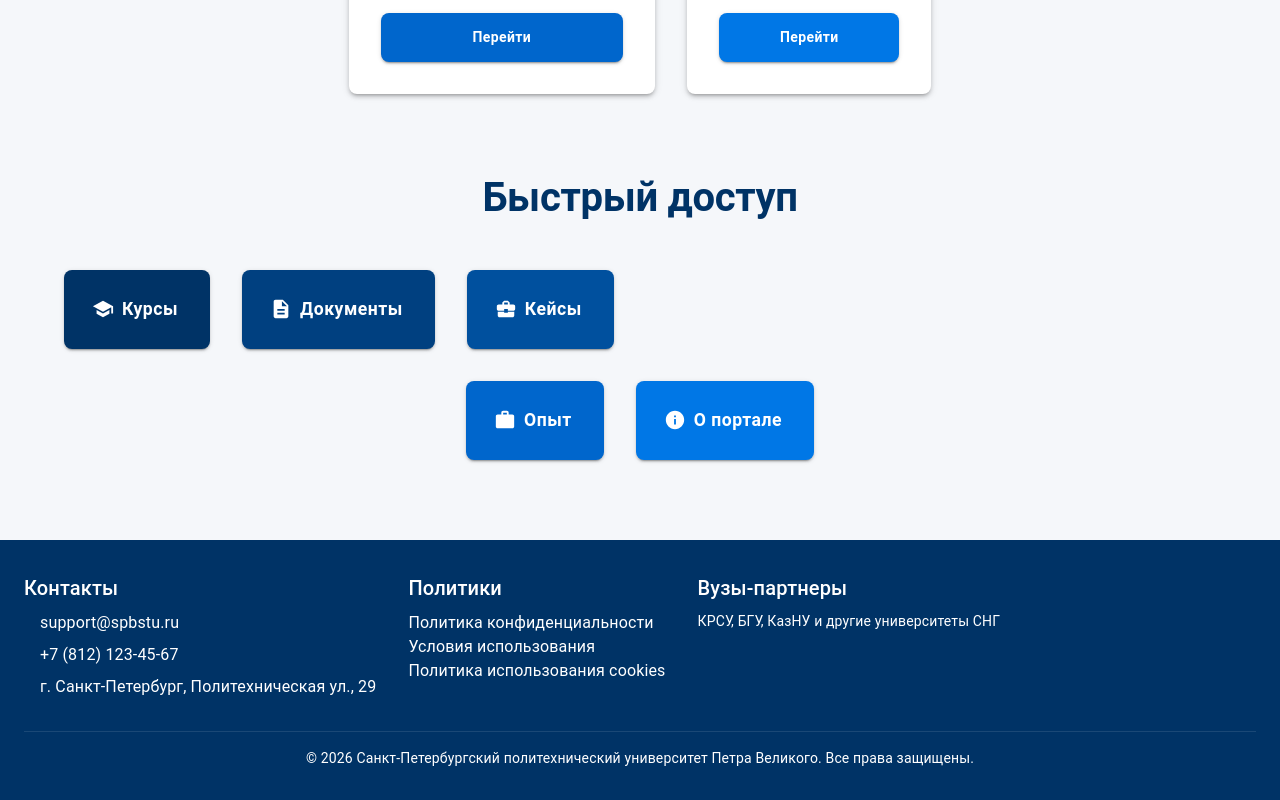
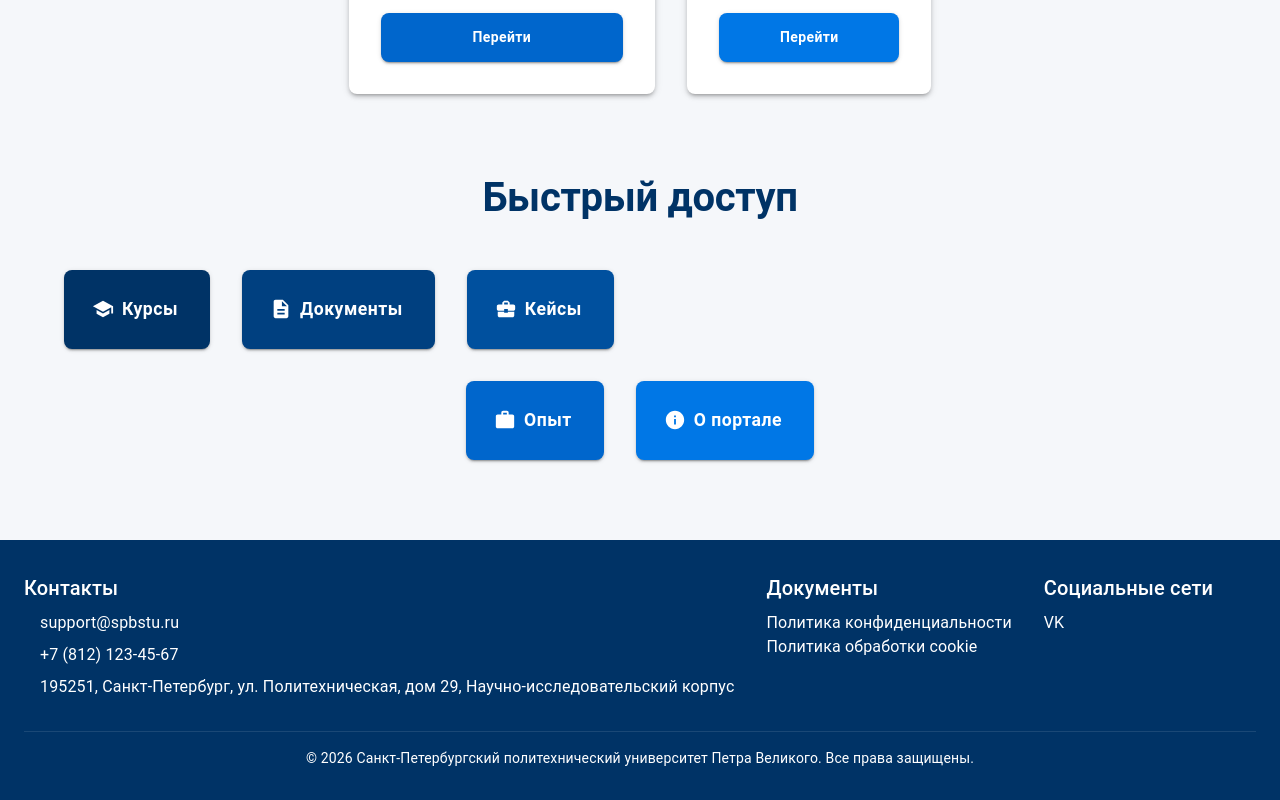
Before and after one commit to AntonDal1os/serviceKRSU, a React (Create React App) app: page / in a window 1280 px wide. Shown: the part 1242-2042 px from the top of the page. Built offline with nearby package versions, Linux system fonts and the light colour scheme; some icons are missing.

Commit message:
fix(footer): обновил footer

```diff
--- a/src/components/Layout/Footer/Footer.jsx
+++ b/src/components/Layout/Footer/Footer.jsx
@@ -4,7 +4,7 @@ import {
   Container,
   Grid,
   Typography,
-  Link,
+  Link as MuiLink,
   Box,
 } from '@mui/material';
 import EmailIcon from '@mui/icons-material/Email';
@@ -13,6 +13,14 @@ import LocationOnIcon from '@mui/icons-material/LocationOn';
 
 const Footer = () => {
   const currentYear = new Date().getFullYear();
+  const supportEmail = 'support@spbstu.ru';
+  const mailSubject = 'Поддержка платформы СПбПУ';
+  const mailToHref = `mailto:${supportEmail}?subject=${encodeURIComponent(mailSubject)}`;
+  const address = '195251, Санкт-Петербург, ул. Политехническая, дом 29, Научно-исследовательский корпус';
+  const mapsHref = `https://www.google.com/maps/search/?api=1&query=${encodeURIComponent(address)}`;
+  const privacyPdfHref = '/docs/personal_data_policy.pdf';
+  const cookiePdfHref = '/docs/personal_cookie.pdf';
+  const vkHref = 'https://vk.com/polytech_petra';
 
   return (
     <Box
@@ -33,48 +41,76 @@ const Footer = () => {
             </Typography>
             <Box sx={{ display: 'flex', alignItems: 'center', mb: 1 }}>
               <EmailIcon sx={{ mr: 1 }} />
-              <Link
-                href="mailto:support@spbstu.ru"
+              <MuiLink
+                href={mailToHref}
                 color="inherit"
                 underline="hover"
               >
-                support@spbstu.ru
-              </Link>
+                {supportEmail}
+              </MuiLink>
             </Box>
             <Box sx={{ display: 'flex', alignItems: 'center', mb: 1 }}>
               <PhoneIcon sx={{ mr: 1 }} />
-              <Typography>+7 (812) 123-45-67</Typography>
+              <MuiLink href="tel:+78121234567" color="inherit" underline="hover">
+                +7 (812) 123-45-67
+              </MuiLink>
             </Box>
             <Box sx={{ display: 'flex', alignItems: 'center' }}>
               <LocationOnIcon sx={{ mr: 1 }} />
-              <Typography>г. Санкт-Петербург, Политехническая ул., 29</Typography>
+              <MuiLink
+                href={mapsHref}
+                target="_blank"
+                rel="noopener noreferrer"
+                color="inherit"
+                underline="hover"
+              >
+                {address}
+              </MuiLink>
             </Box>
           </Grid>
 
-          {/* Быстрые ссылки */}
+          {/* Документы */}
           <Grid item xs={12} md={4}>
             <Typography variant="h6" gutterBottom>
-              Политики
+              Документы
             </Typography>
-            <Link href="/privacy" color="inherit" display="block" underline="hover">
+            <MuiLink
+              href={privacyPdfHref}
+              target="_blank"
+              rel="noopener noreferrer"
+              color="inherit"
+              display="block"
+              underline="hover"
+            >
               Политика конфиденциальности
-            </Link>
-            <Link href="/terms" color="inherit" display="block" underline="hover">
-              Условия использования
-            </Link>
-            <Link href="/cookies" color="inherit" display="block" underline="hover">
-              Политика использования cookies
-            </Link>
+            </MuiLink>
+            <MuiLink
+              href={cookiePdfHref}
+              target="_blank"
+              rel="noopener noreferrer"
+              color="inherit"
+              display="block"
+              underline="hover"
+            >
+              Политика обработки cookie
+            </MuiLink>
           </Grid>
 
-          {/* Партнеры */}
+          {/* Социальные сети */}
           <Grid item xs={12} md={4}>
             <Typography variant="h6" gutterBottom>
-              Вузы-партнеры
+              Социальные сети
             </Typography>
-            <Typography variant="body2">
-              КРСУ, БГУ, КазНУ и другие университеты СНГ
-            </Typography>
+            <MuiLink
+              href={vkHref}
+              target="_blank"
+              rel="noopener noreferrer"
+              color="inherit"
+              underline="hover"
+              display="inline-block"
+            >
+              VK
+            </MuiLink>
           </Grid>
         </Grid>
 
```
Also changed, not shown: 2 other files (tests, documents, lock files or other folders).
